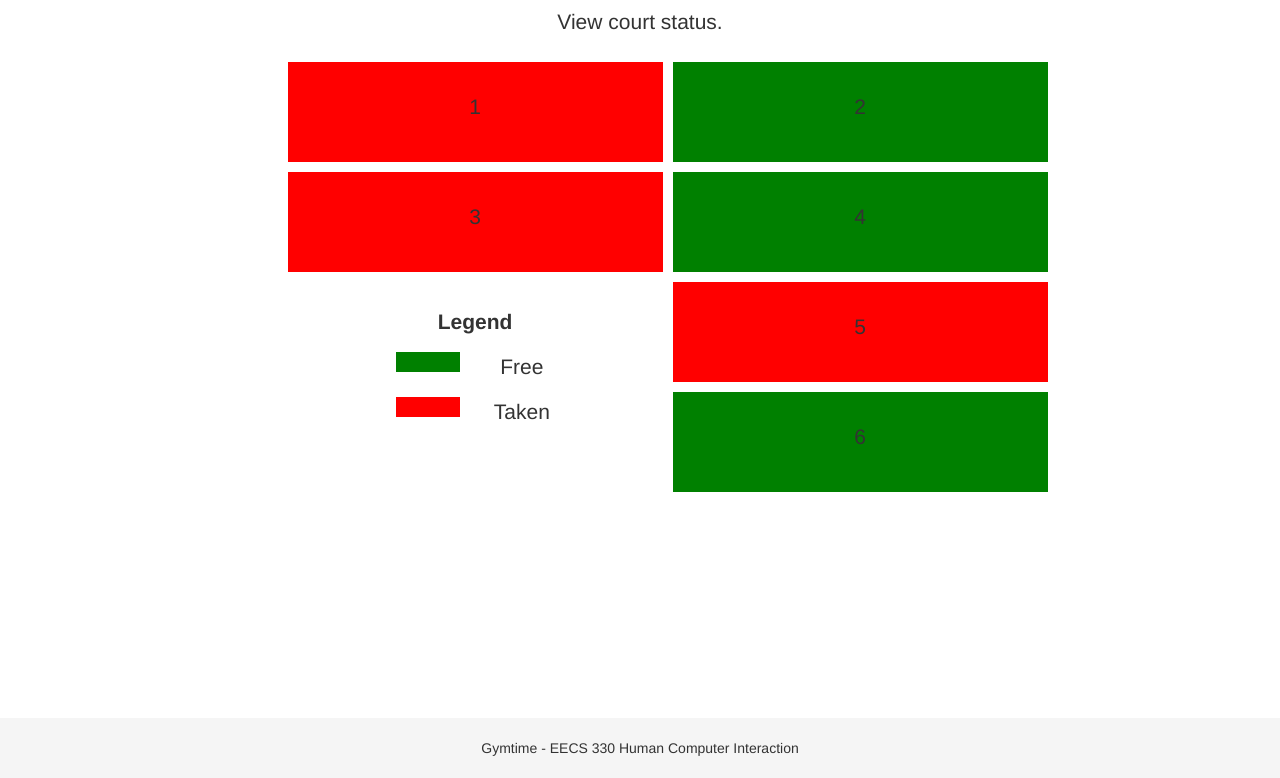
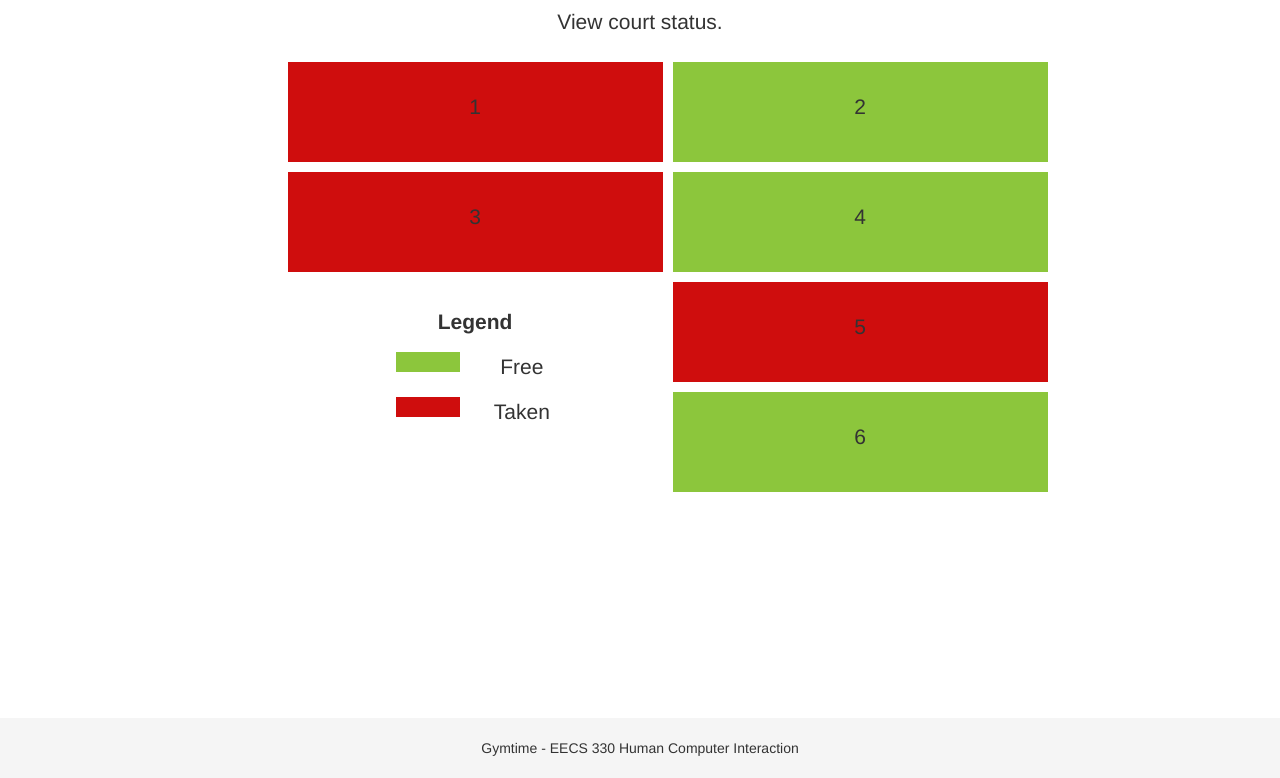
Before and after one commit to allenz456/gymtime, a plain HTML site: page courts.html in a window 1280 px wide. Shown: the part 172-950 px from the top of the page. Drawn offline with nearby package versions, Linux system fonts and the light colour scheme.

Commit message:
change red green in courts

```diff
--- a/css/courts.css
+++ b/css/courts.css
@@ -20,11 +20,11 @@
 	margin-top:35px;
 }
 .taken {
-	background-color: red;
+	background-color: #CF0D0D;
 }
 
 .free {
-	background-color: green;
+	background-color: #8CC63C;
 }
 
 /*#push {
```
